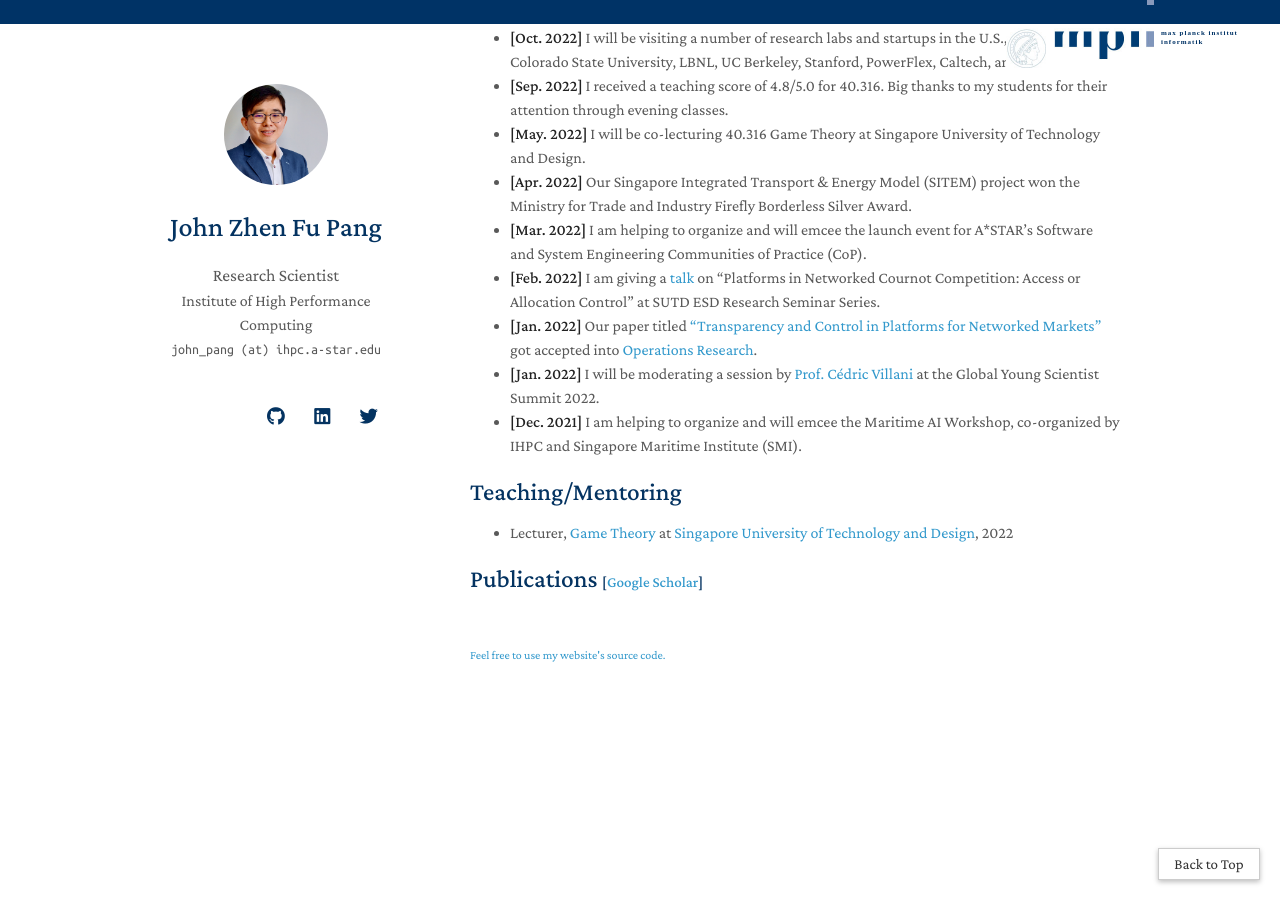
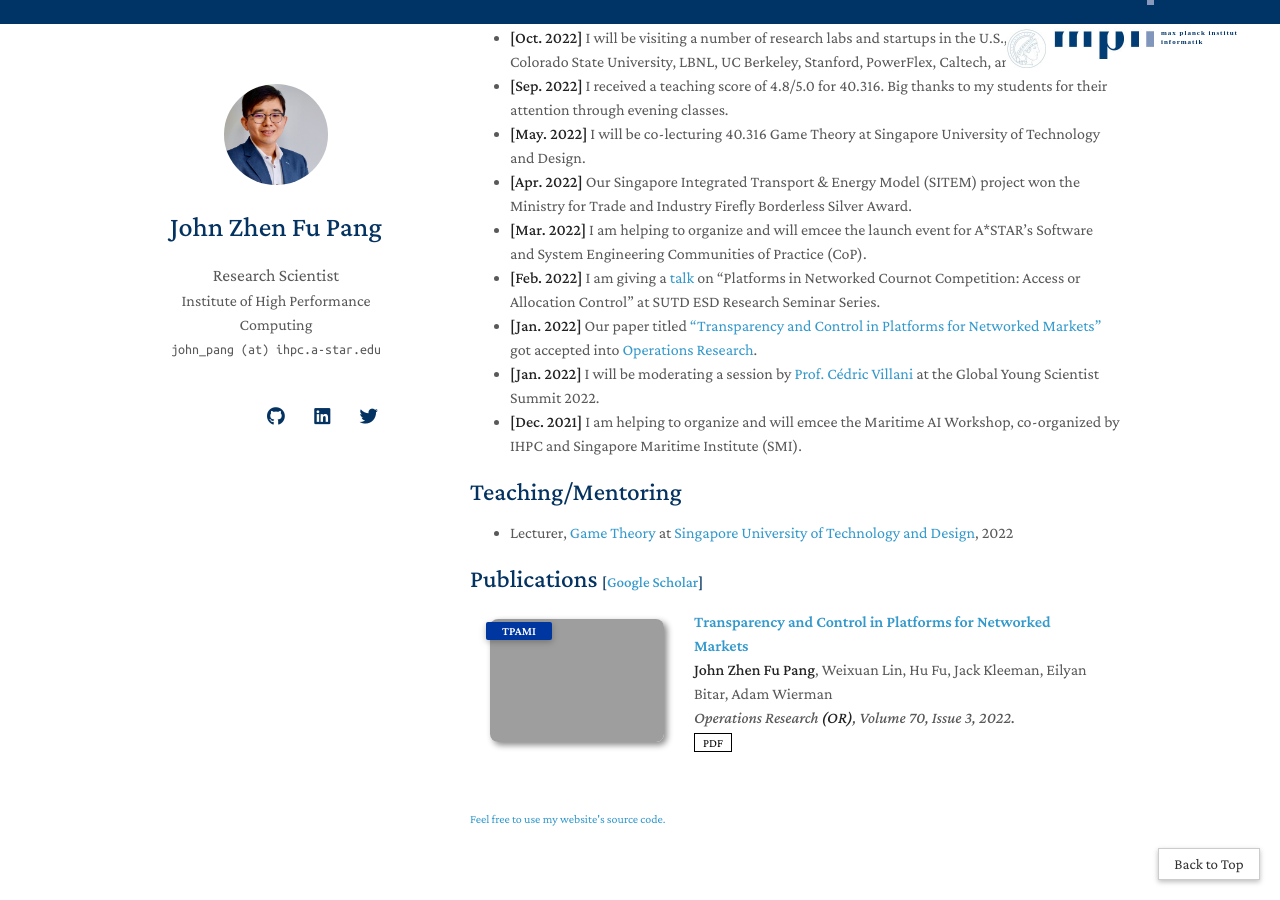
Before and after one commit to j-pang/j-pang.github.io, a Jekyll site: the page built from index.md, in a window 1280 px wide and 900 px high, scrolled down 753 px. Built offline with Jekyll 4.4.1, drawn with Linux system fonts in a browser that asks for light colours; nearby versions of some CDN libraries; a style sheet for code colours, icons or effects is not loaded; our own code applies the rules of GitHub Pages for plain Markdown files; grey boxes are pictures that could not be loaded.

Commit message:
Update index.md

```diff
--- a/index.md
+++ b/index.md
@@ -34,3 +34,20 @@ Outside work, I enjoy spending time with my wife and daughter, playing badminton
 
 <div class="publications">
 <ol class="bibliography">
+<li>
+<div class="pub-row">
+  <div class="col-sm-3 abbr" style="position: relative;padding-right: 15px;padding-left: 15px;">
+    <img src=".assets/img/opre_figure.png" class="teaser img-fluid z-depth-1">
+            <abbr class="badge">TPAMI</abbr>
+  </div>
+  <div id="pang2022orpe" class="col-sm-9" style="position: relative;width: 100%;padding-right: 15px;padding-left: 20px;">
+      <div class="title"><a href="https://pubsonline.informs.org/doi/abs/10.1287/opre.2021.2244">Transparency and Control in Platforms for Networked Markets</a></div>
+      <div class="author"><strong>John Zhen Fu Pang</strong>, Weixuan Lin, Hu Fu, Jack Kleeman, Eilyan Bitar, Adam Wierman</div>
+      <div class="periodical"><em>Operations Research <strong>(OR)</strong>, Volume 70, Issue 3, 2022.</em>
+      </div>
+    <div class="links">
+      <a href="https://pubsonline.informs.org/doi/abs/10.1287/opre.2021.2244" class="btn btn-sm z-depth-0" role="button" target="_blank" style="font-size:12px;">PDF</a>
+    </div>
+  </div>
+</div>
+</li>
```
